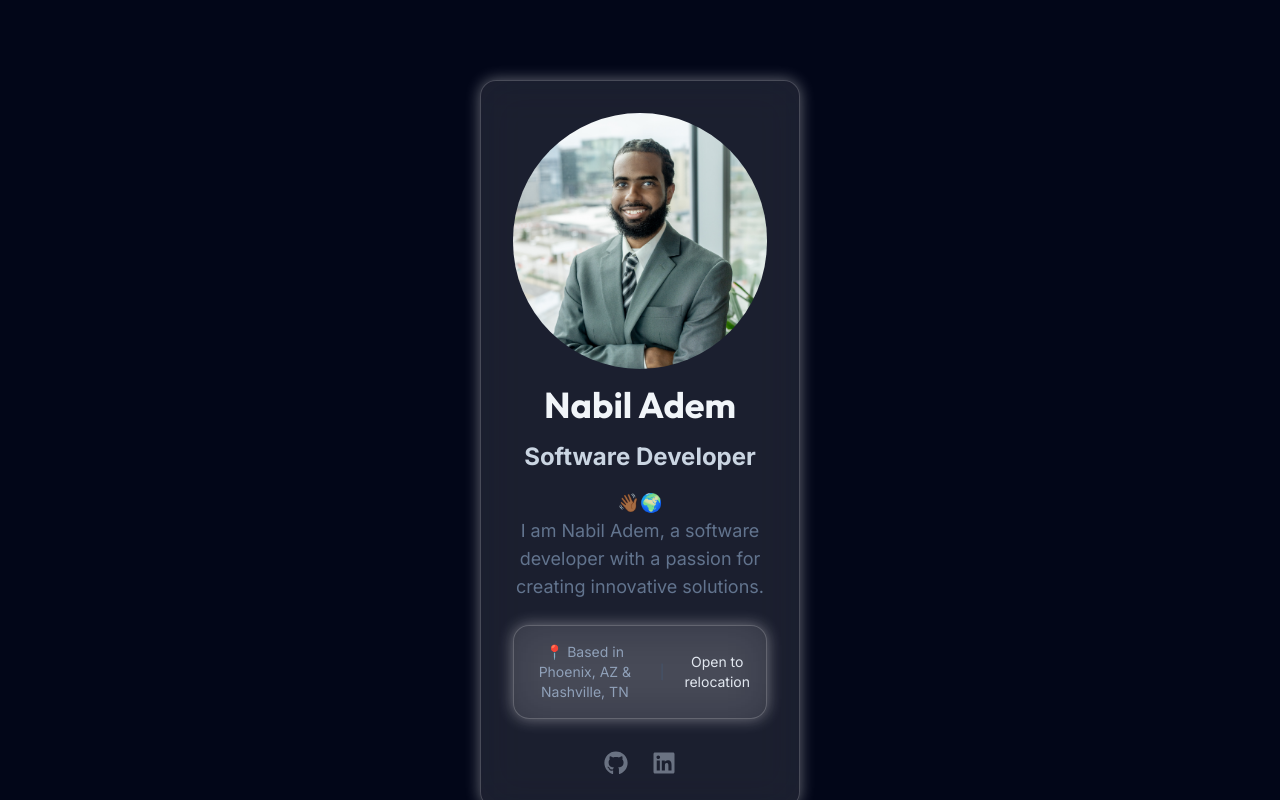
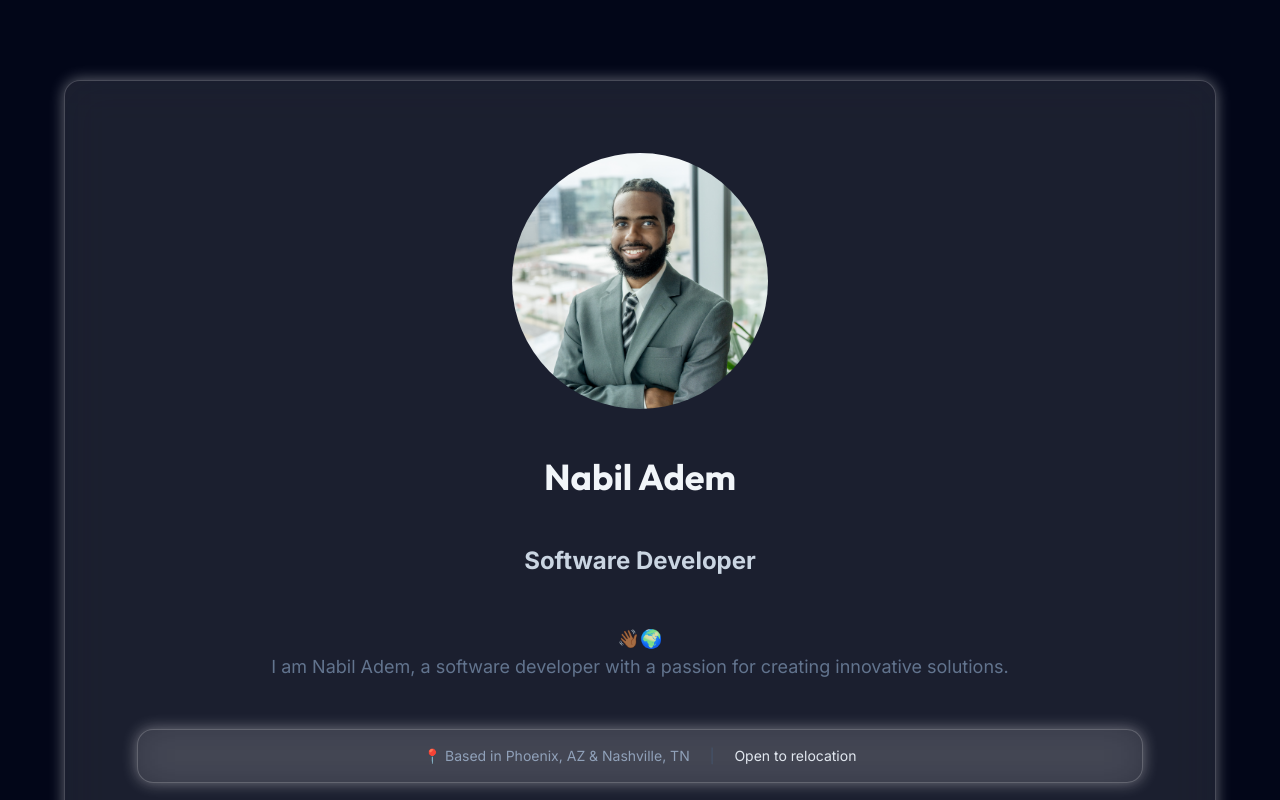
Before and after one commit to nabiladem/portfolio, a React (Vite) app: page / in a window 1280 px wide. Shown: the top 800 px of the page. Built offline with nearby package versions, Linux system fonts and the light colour scheme.

Commit message:
Hero design changes

```diff
--- a/src/App.jsx
+++ b/src/App.jsx
@@ -19,7 +19,7 @@ function App() {
         initial={{ opacity: 0, y: 20 }}
         animate={{ opacity: 1, y: 0 }}
         whileHover="hovered"
-        className="text-center space-y-4 p-8 w-80 max-w-md liquid-glass relative overflow-hidden"
+        className="text-center space-y-12 p-18 w-full max-w-6xl liquid-glass relative overflow-hidden"
       >
         <motion.img
           src="/images/headshot.jpg"
```
